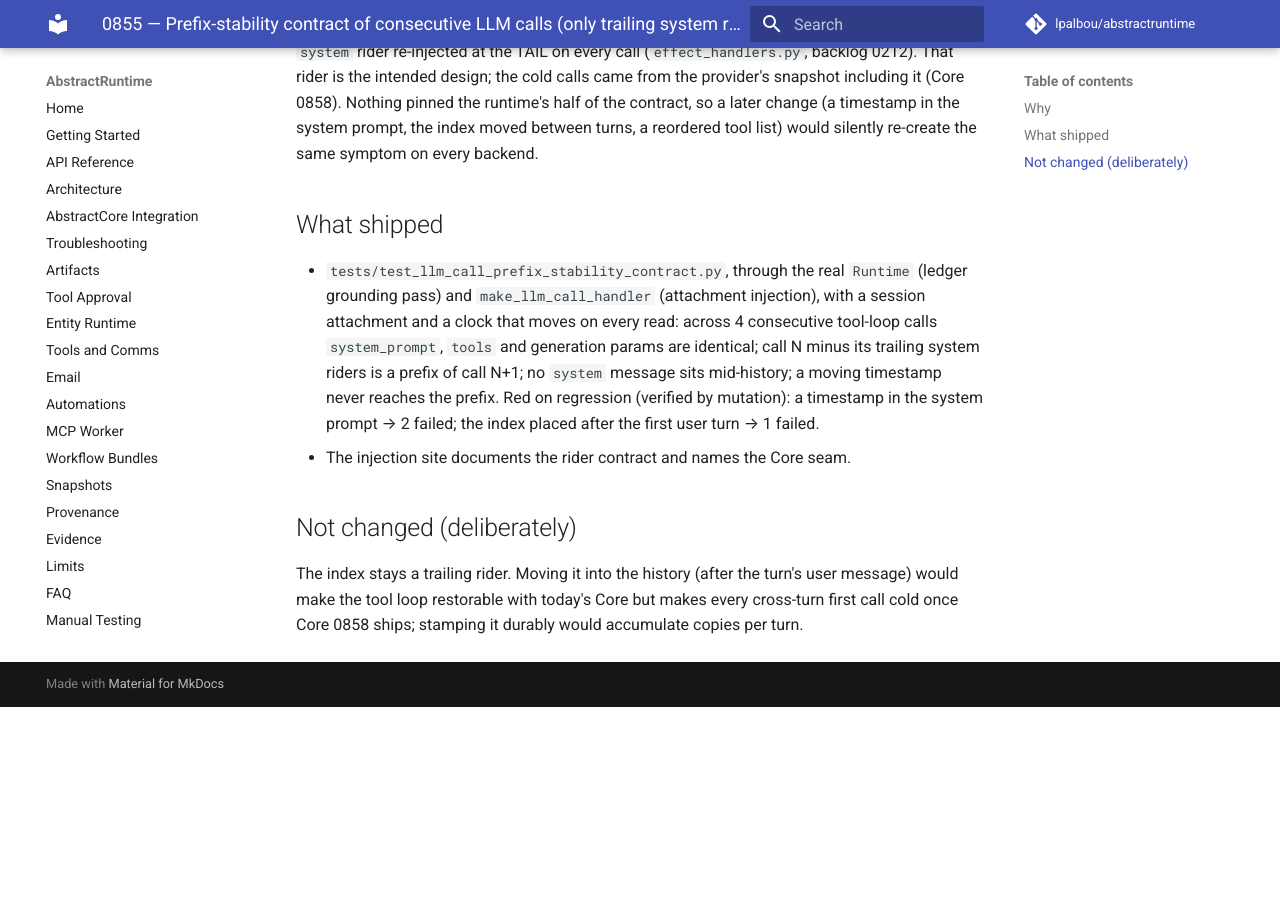
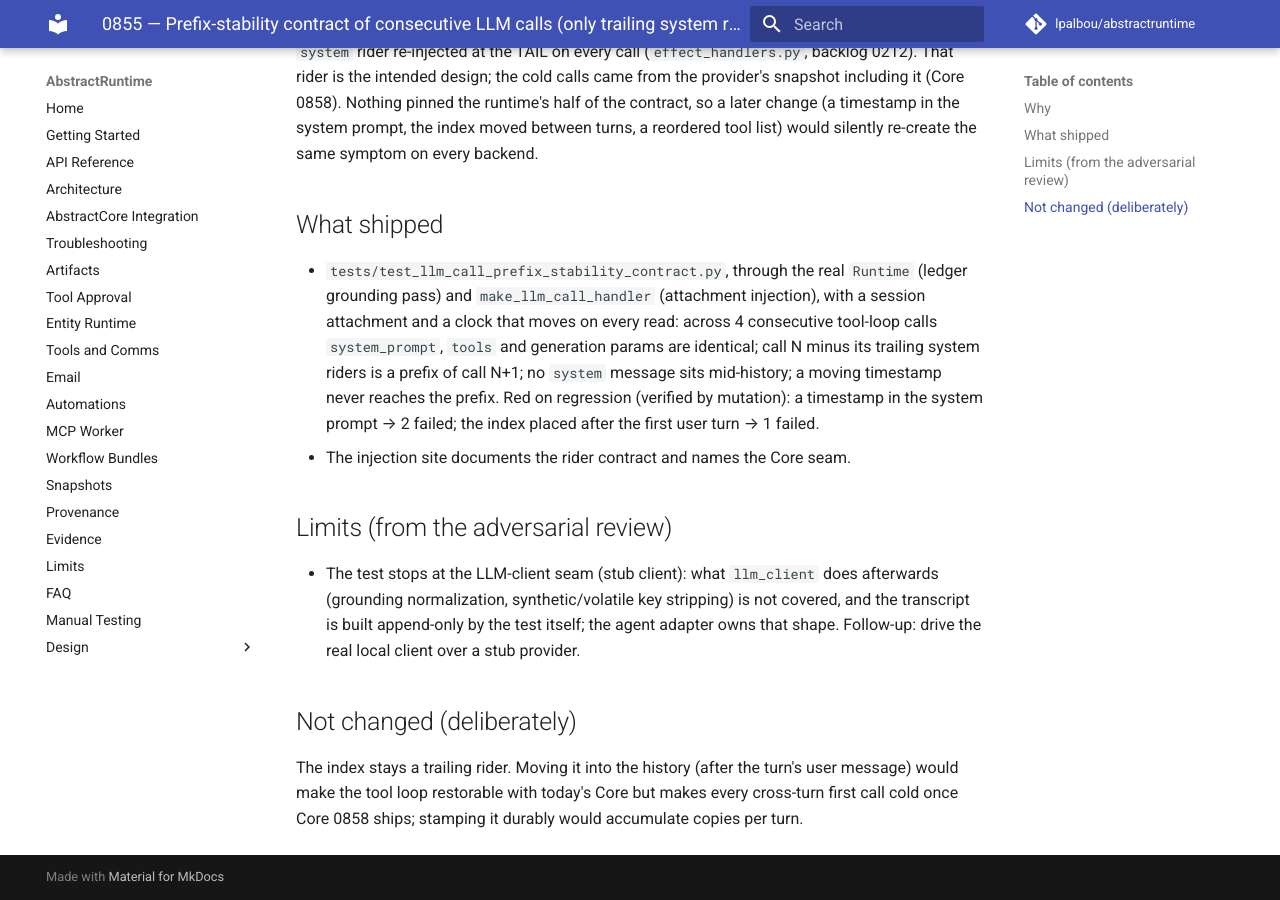
Before and after one commit to lpalbou/AbstractRuntime, an MkDocs documentation site: the page built from docs/backlog/completed/0855_prefix_stability_contract_of_consecutive_llm_calls.md, in a window 1280 px wide and 900 px high, scrolled down 504 px. Built offline with MkDocs 1.6.1 and Material for MkDocs 9.7.7, drawn with Linux system fonts in a browser that asks for light colours; comment, search, counter and statistics services are not loaded; before the commit the page ends 1211 px from its top, so only the background shows below that.

Commit message:
Review fix: the rider comment claims only what the handler-seam test pins; backlog 0855 limits

```diff
--- a/docs/backlog/completed/0855_prefix_stability_contract_of_consecutive_llm_calls.md
+++ b/docs/backlog/completed/0855_prefix_stability_contract_of_consecutive_llm_calls.md
@@ -25,6 +25,11 @@
   index placed after the first user turn → 1 failed.
 - The injection site documents the rider contract and names the Core seam.
 
+## Limits (from the adversarial review)
+- The test stops at the LLM-client seam (stub client): what `llm_client` does afterwards (grounding normalization,
+  synthetic/volatile key stripping) is not covered, and the transcript is built append-only by the test itself; the
+  agent adapter owns that shape. Follow-up: drive the real local client over a stub provider.
+
 ## Not changed (deliberately)
 The index stays a trailing rider. Moving it into the history (after the turn's user message) would make the tool
 loop restorable with today's Core but makes every cross-turn first call cold once Core 0858 ships; stamping it
```
Also changed, not shown: 1 other file.
